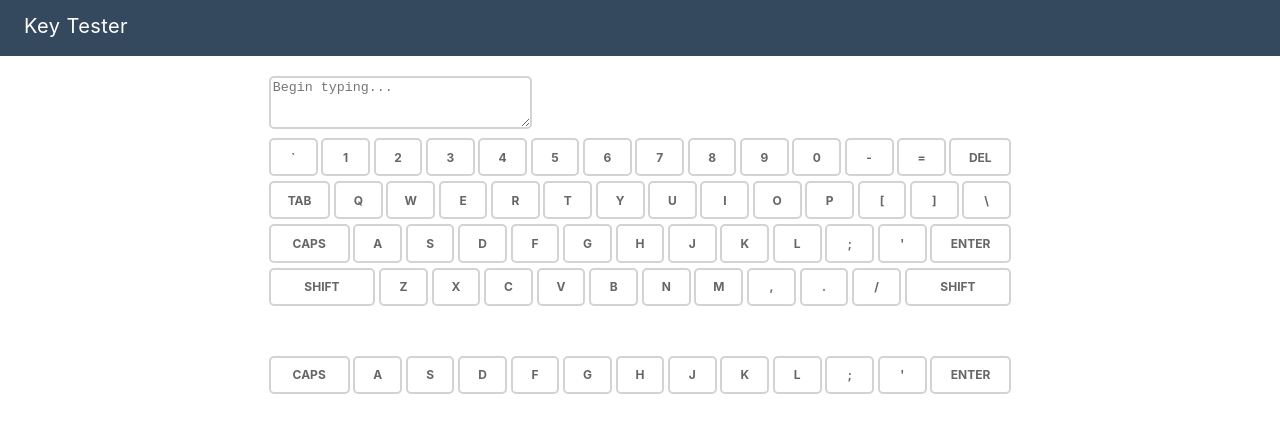
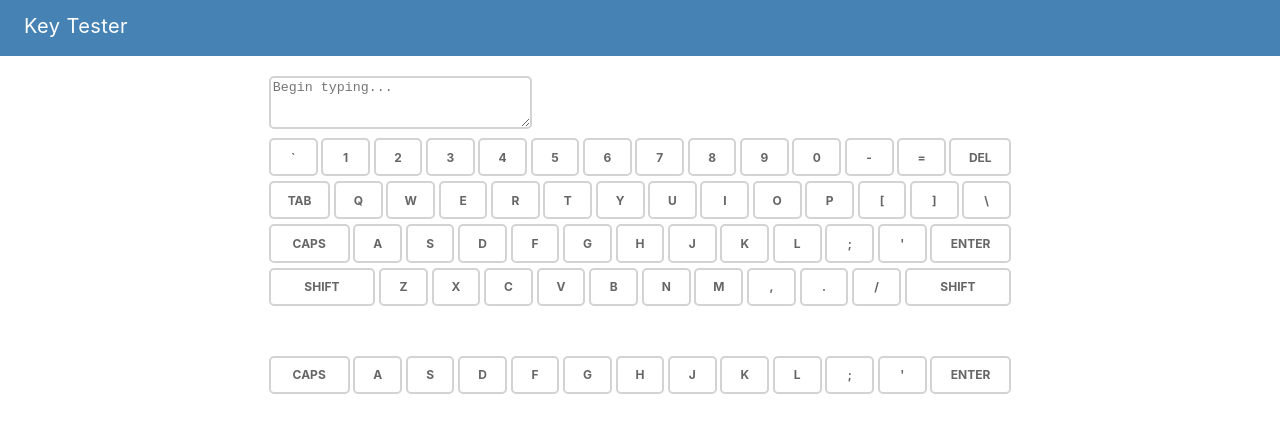
Before and after one commit to filoxo/key-tester, a Vue app: page / in a window 1280 px wide. Shown: the top 432 px of the page. Built offline with nearby package versions, Linux system fonts and the light colour scheme.

Commit message:
Change theme color

```diff
--- a/src/App.vue
+++ b/src/App.vue
@@ -117,7 +117,7 @@ header {
   margin: 0;
   height: 56px;
   padding: 0 16px 0 24px;
-  background-color: #35495E;
+  background-color: steelblue;
   color: #ffffff;
 }
 
--- a/src/components/Key.vue
+++ b/src/components/Key.vue
@@ -32,7 +32,7 @@ export default {
   text-align: center;
   width: 2vmax;
 }
-.active { border-color: lightgreen; }
+.active { border-color: steelblue; }
 .u1-5 { width: 3vmax; }
 .u1-75 { width: 3.5vmax; }
 .u2 { width: 4vmax; }
```
